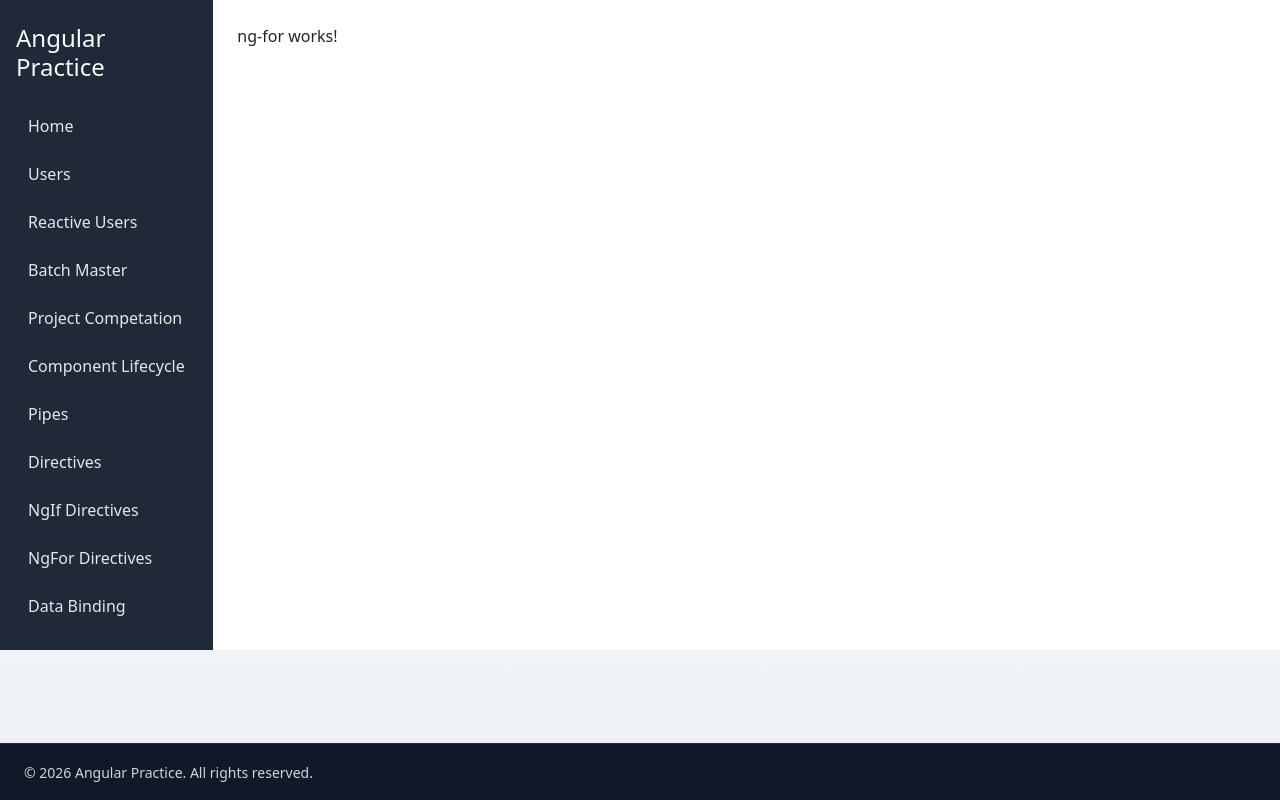
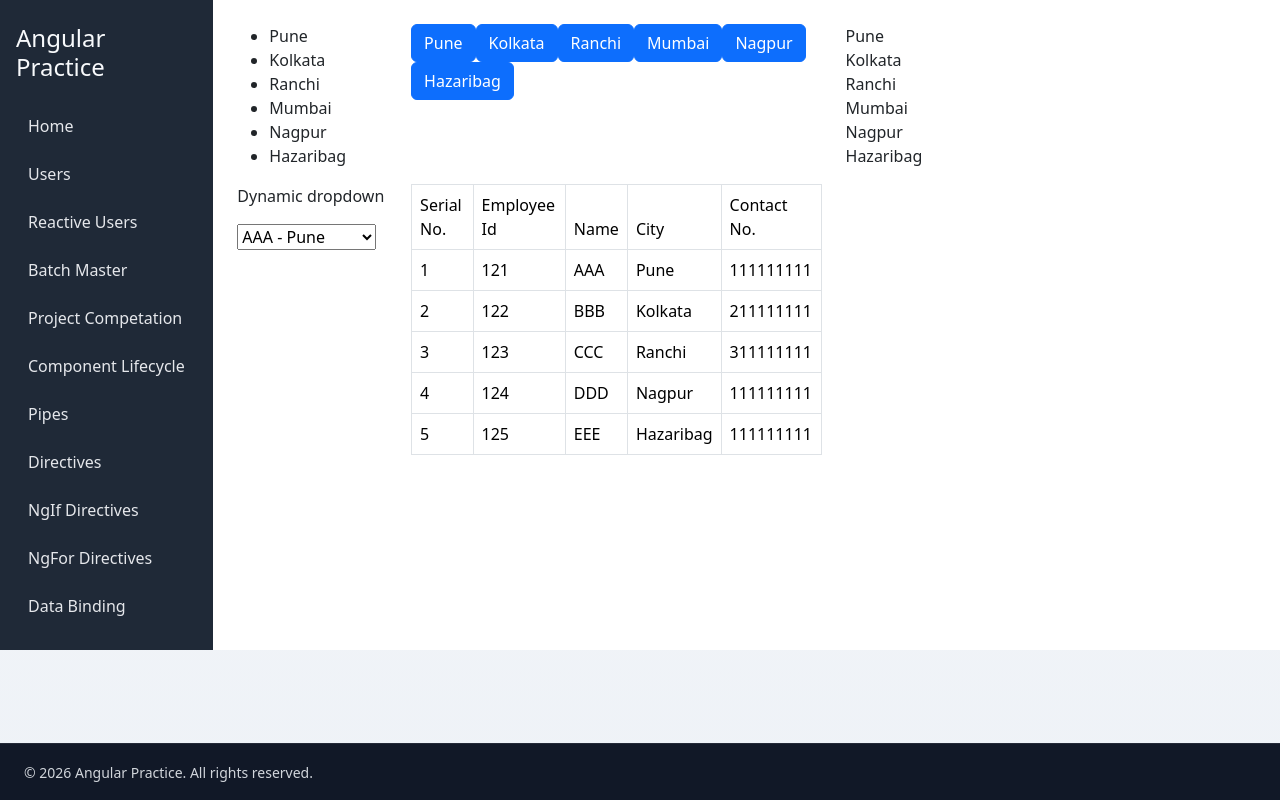
Before and after one commit to meyadavajeet/learning-angular19, an Angular app: page /ngFor in a window 1280 px wide. Built offline with nearby package versions, Linux system fonts and the light colour scheme.

Commit message:
structural directives ngif and ngfor

```diff
--- a/src/app/ng-for/ng-for.component.html
+++ b/src/app/ng-for/ng-for.component.html
@@ -1 +1,45 @@
-<p>ng-for works!</p>
+<div class="row">
+  <div class="col-sm-2">
+    <ul>
+      <li *ngFor="let city of cityList">{{city}}</li>
+    </ul>
+  </div>
+  <div class="col-sm-5">
+    <button class="btn btn-primary" *ngFor="let cityName of cityList">{{cityName}}</button>
+  </div>
+  <div class="col-sm-5">
+    <div *ngFor="let c of cityList">{{c}}</div>
+  </div>
+</div>
+
+<div class="row">
+  <div class="col-sm-2">
+    <p>Dynamic dropdown</p>
+    <select>
+      <option *ngFor="let emp of employeeList;" [value]="emp.employeeId">{{emp.name}} - {{emp.city}}</option>
+    </select>
+  </div>
+
+  <div class="col-sm-5">
+    <table class="table table-bordered">
+      <thead>
+        <tr>
+          <td>Serial No.</td>
+          <td>Employee Id</td>
+          <td>Name</td>
+          <td>City</td>
+          <td>Contact No.</td>
+        </tr>
+      </thead>
+      <tbody>
+        <tr *ngFor="let emp of employeeList; let sno = index">
+          <td>{{sno+1}}</td>
+          <td>{{emp.employeeId}}</td>
+          <td>{{emp.name}}</td>
+          <td>{{emp.city}}</td>
+          <td>{{emp.contactNo}}</td>
+        </tr>
+      </tbody>
+    </table>
+  </div>
+</div>
--- a/src/app/ng-for/ng-for.component.ts
+++ b/src/app/ng-for/ng-for.component.ts
@@ -1,11 +1,58 @@
+import { NgFor } from '@angular/common';
 import { Component } from '@angular/core';
 
+interface Employee {
+  employeeId: number;
+  city: string;
+  name: string;
+  contactNo: number;
+}
 @Component({
   selector: 'app-ng-for',
-  imports: [],
+  imports: [NgFor],
   templateUrl: './ng-for.component.html',
-  styleUrl: './ng-for.component.css'
+  styleUrl: './ng-for.component.css',
 })
 export class NgForComponent {
+  cityList: string[] = [
+    'Pune',
+    'Kolkata',
+    'Ranchi',
+    'Mumbai',
+    'Nagpur',
+    'Hazaribag',
+  ];
 
+  employeeList: Employee[] = [
+    {
+      employeeId: 121,
+      city: 'Pune',
+      name: 'AAA',
+      contactNo: 111111111,
+    },
+    {
+      employeeId: 122,
+      city: 'Kolkata',
+      name: 'BBB',
+      contactNo: 211111111,
+    },
+    {
+      employeeId: 123,
+      city: 'Ranchi',
+      name: 'CCC',
+      contactNo: 311111111,
+    },
+    {
+      employeeId: 124,
+      city: 'Nagpur',
+      name: 'DDD',
+      contactNo: 111111111,
+    },
+    {
+      employeeId: 125,
+      city: 'Hazaribag',
+      name: 'EEE',
+      contactNo: 111111111,
+    },
+  ];
 }
```
